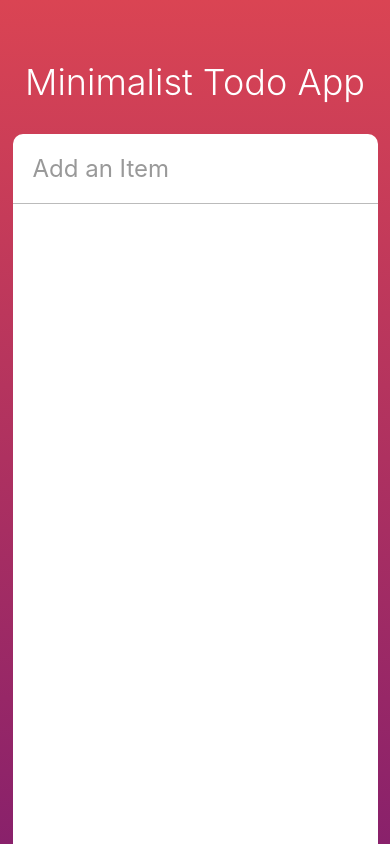
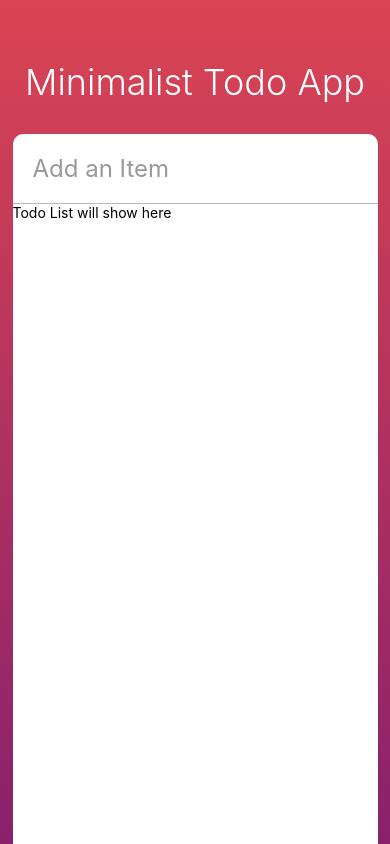
Before and after one commit to mfrashad/rn-todo-workshop, a React Native app: screen / in a window 390 px wide. Built offline with nearby package versions, Linux system fonts and the light colour scheme.

Commit message:
ScrollView - TodoList

```diff
--- a/App.js
+++ b/App.js
@@ -1,5 +1,6 @@
 import React from 'react';
-import { StyleSheet, Text, View, TextInput, Dimensions } from 'react-native';
+import { StyleSheet, Text, View, TextInput, Dimensions, ScrollView } from 'react-native';
+import TodoList from './components/TodoList';
 import { LinearGradient }  from 'expo-linear-gradient';
 
 const { height, width } = Dimensions.get('window');
@@ -28,6 +29,9 @@ export default class App extends React.Component {
             returnKeyType="done"
             autoCorrect="false"
           ></TextInput>
+          <ScrollView>
+            <TodoList/>
+          </ScrollView>
         </View>
       </LinearGradient>
     );
--- /dev/null
+++ b/components/TodoList.js
@@ -0,0 +1,14 @@
+import React, { Component } from 'react';
+import { View, Text } from 'react-native';
+
+class TodoList extends Component {
+  render() {
+    return (
+      <View>
+        <Text>Todo List will show here</Text>
+      </View>
+    );
+  }
+}
+
+export default TodoList;
```
